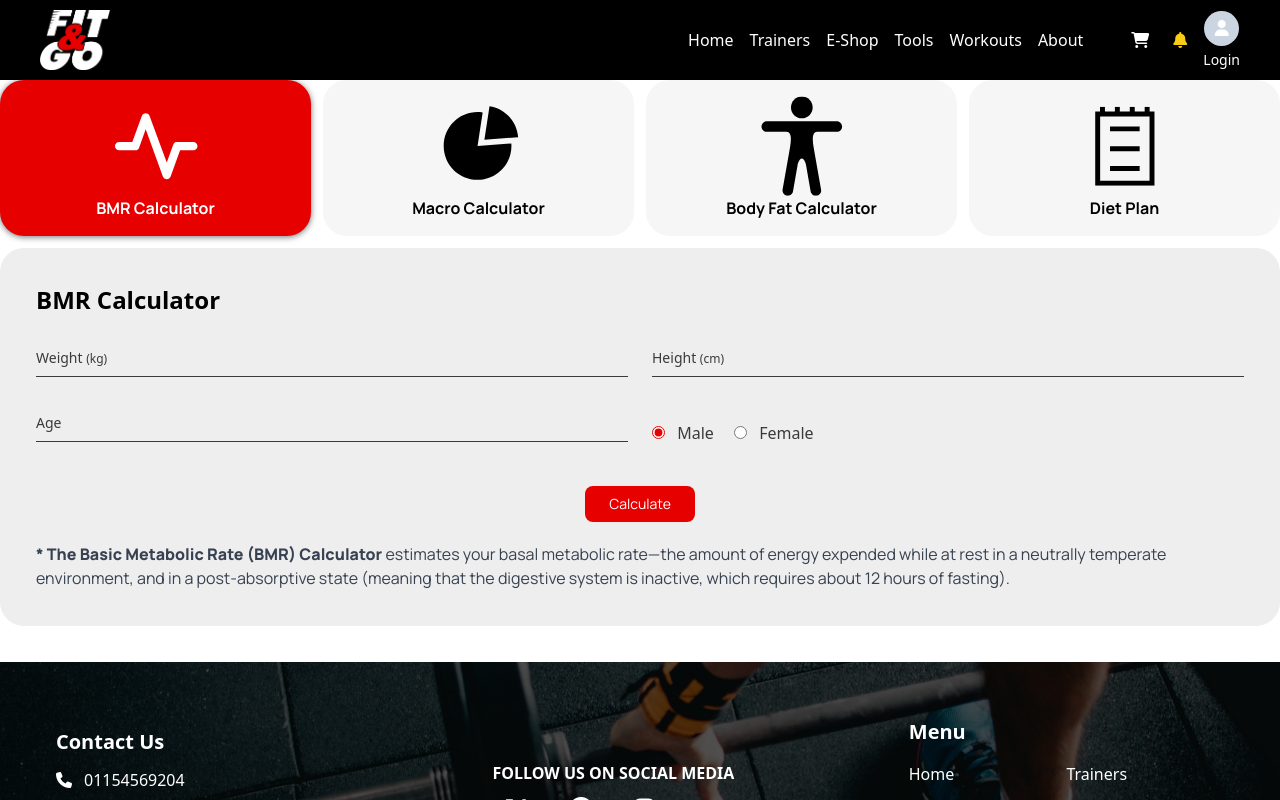
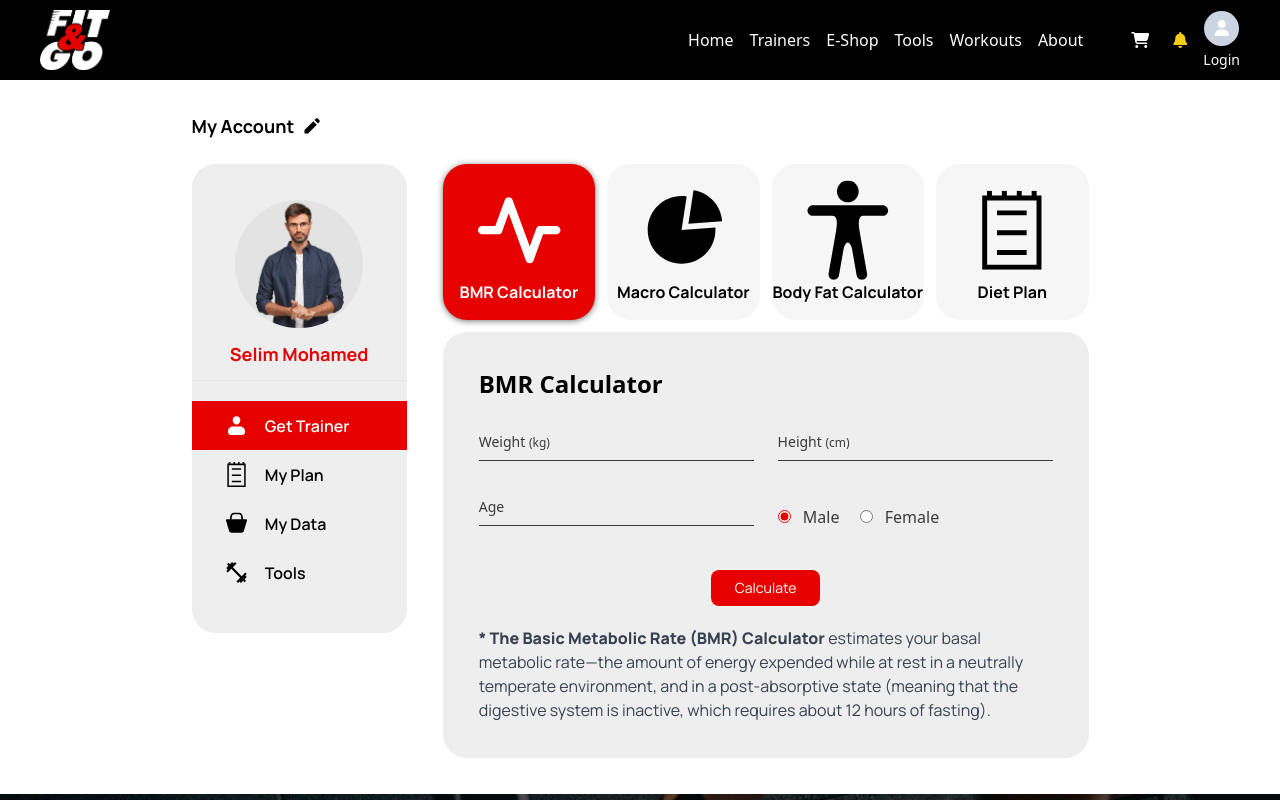
Before and after one commit to MoEssam911/FitNGo, a Vue app: page /tools in a window 1280 px wide. Shown: the top 800 px of the page. Built offline with nearby package versions, Linux system fonts and the light colour scheme.

Commit message:
fixing user side bar taaaaaaany

```diff
--- a/src/views/ToolsPageView.vue
+++ b/src/views/ToolsPageView.vue
@@ -1,8 +1,32 @@
 <template>
   <div class="relative">
 
-    <main class="">
+    <main class="container">
+      <div class="flex gap-2 mt-28 pb-6 items-center cursor-pointer">
+        <div class="md:hidden">
+          <MenuIcon @click="toggleUserSideHandler"></MenuIcon>
+        </div>
+        <h1 class="font-Manrope font-bold text-lg">My Account</h1>
+        <div>
+          <svg
+            width="20"
+            height="20"
+            viewBox="0 0 30 30"
+            fill="none"
+            xmlns="http://www.w3.org/2000/svg">
+            <path
+              d="M24.125 11.1562L18.8125 5.90625L20.5625 4.15625C21.0417 3.67708 21.6304 3.4375 22.3288 3.4375C23.0271 3.4375 23.6154 3.67708 24.0938 4.15625L25.8438 5.90625C26.3229 6.38542 26.5729 6.96375 26.5938 7.64125C26.6146 8.31875 26.3854 8.89667 25.9062 9.375L24.125 11.1562ZM22.3125 13L9.0625 26.25H3.75V20.9375L17 7.6875L22.3125 13Z"
+              fill="black" />
+          </svg>
+        </div>
+      </div>
       <div class="flex gap-9">
+        <!-- User side bar -->
+        <aside
+          class="w-6/12 sm:w-5/12 md:w-4/12 transition-all duration-1000"
+          :class="toggleUserSide ? 'show-user-sidebar' : 'hide-user-sidebar'">
+          <UserSideBar class="w-full"></UserSideBar>
+        </aside>
 
         <section class="grid grid-cols-12 gap-3 w-full">
           <!-- Tools Icons -->
```
